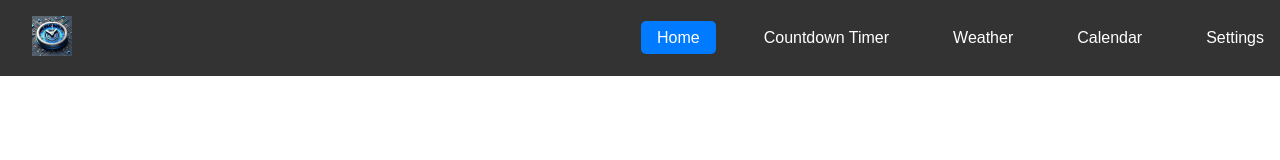
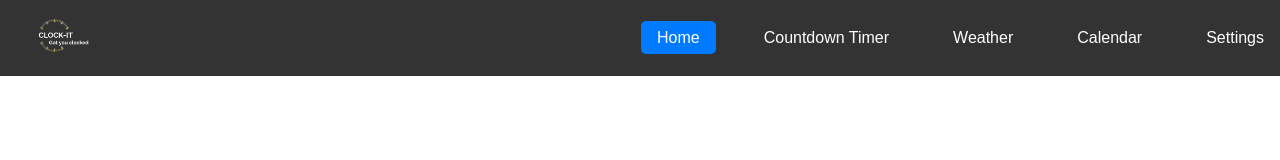
Before and after one commit to CarolKing101/Clock-It, a React (Create React App) app: page / in a window 1280 px wide. Shown: the top 160 px of the page. Built offline with nearby package versions, Linux system fonts and the light colour scheme.

Commit message:
added logo to Navbar

```diff
--- a/src/App.js
+++ b/src/App.js
@@ -42,7 +42,7 @@ function NavBar() {
     <nav>
       <ul>
         <li className="logo">
-          <img src="/clockit-logo.jpg" alt="Clock-It Logo" />
+          <img src="/logo2.png" alt="Clock-It Logo" />
         </li>
         <li>
           <Link
```
Also changed, not shown: public/Logo2.png (added), public/watch logol.png (added).
